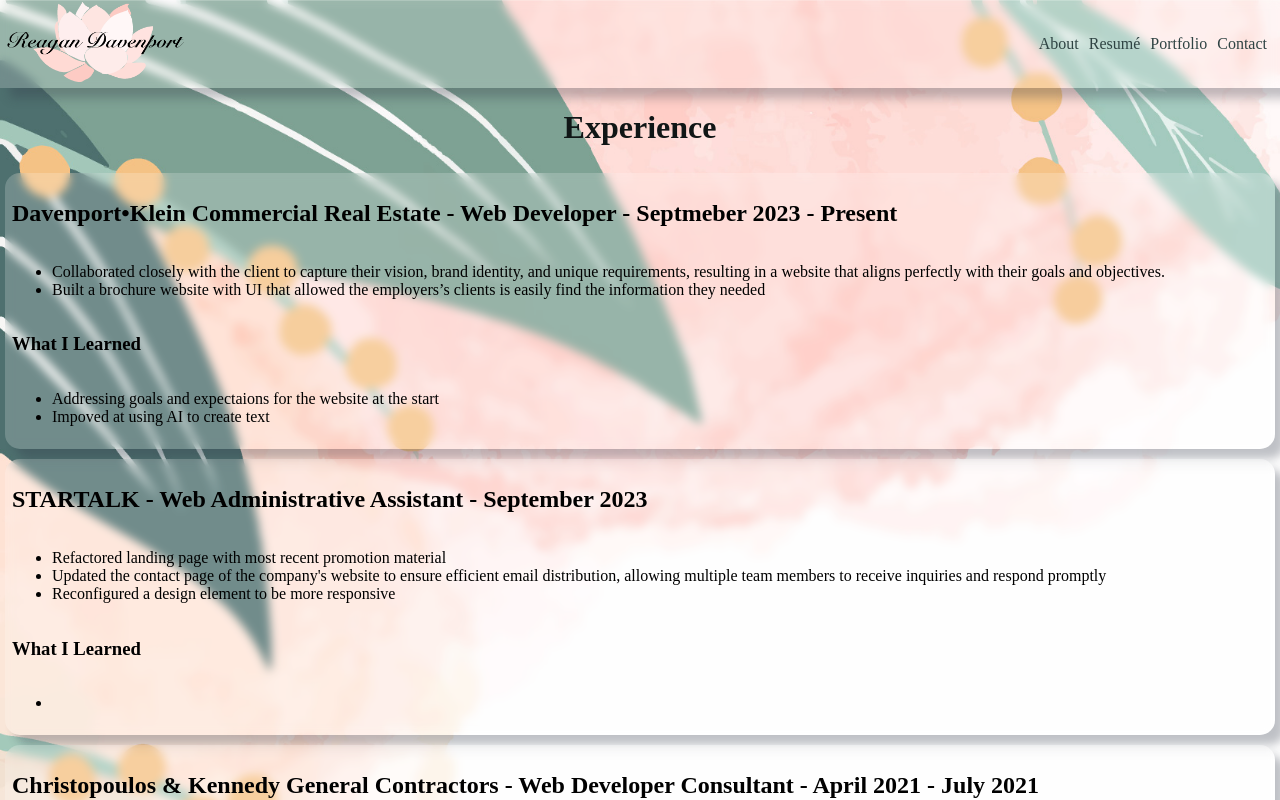
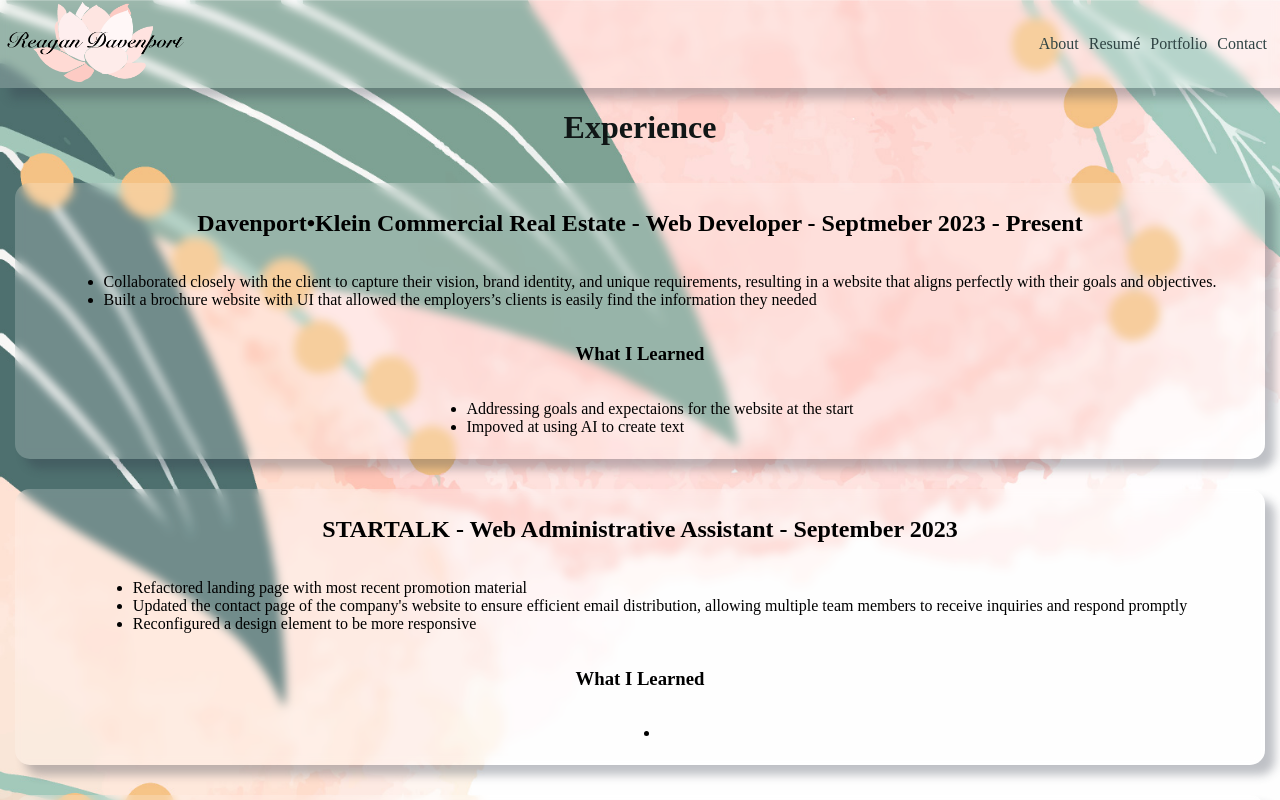
Before and after one commit to ReaganADavenport/Portfolio, a React (Create React App) app: page /resume in a window 1280 px wide. Shown: the top 800 px of the page. Built offline with nearby package versions, Linux system fonts and the light colour scheme.

Commit message:
still not budging, align-items, also 15 margin

```diff
--- a/src/Components/resume/resume.css
+++ b/src/Components/resume/resume.css
@@ -11,6 +11,7 @@
 
 .job{
     align-content: center;
+    align-items: center;
     background: rgba(255, 255, 255, 0.2);
     backdrop-filter: blur(5px);
     border: solid 2px transparent;
@@ -19,6 +20,6 @@
     display: flex;
     flex-direction: column;
     justify-content: center;
-    margin: 5px;
+    margin: 15px;
     padding: 5px;
 }
```
